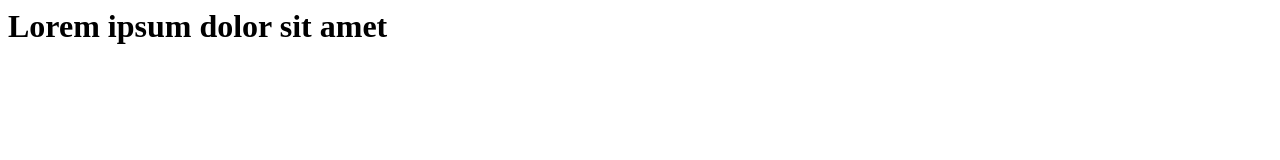
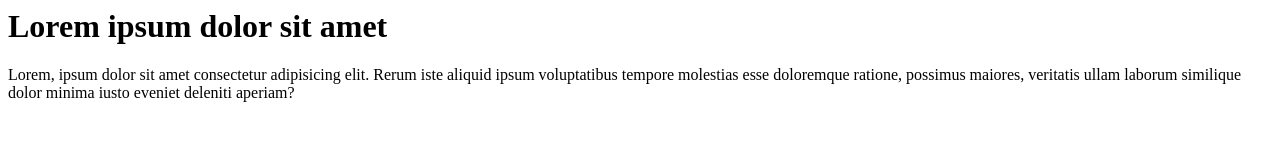
Before and after one commit to fauziardha1/hello-world, a plain HTML site: page index.html in a window 1280 px wide. Drawn offline with Linux system fonts and the light colour scheme.

Commit message:
adding a paragraph

```diff
--- a/index.html
+++ b/index.html
@@ -4,5 +4,7 @@
   </head>
   <body>
     <h1> Lorem ipsum dolor sit amet</h1>
+
+    <p>Lorem, ipsum dolor sit amet consectetur adipisicing elit. Rerum iste aliquid ipsum voluptatibus tempore molestias esse doloremque ratione, possimus maiores, veritatis ullam laborum similique dolor minima iusto eveniet deleniti aperiam?</p>
   </body>
 </html>
```
